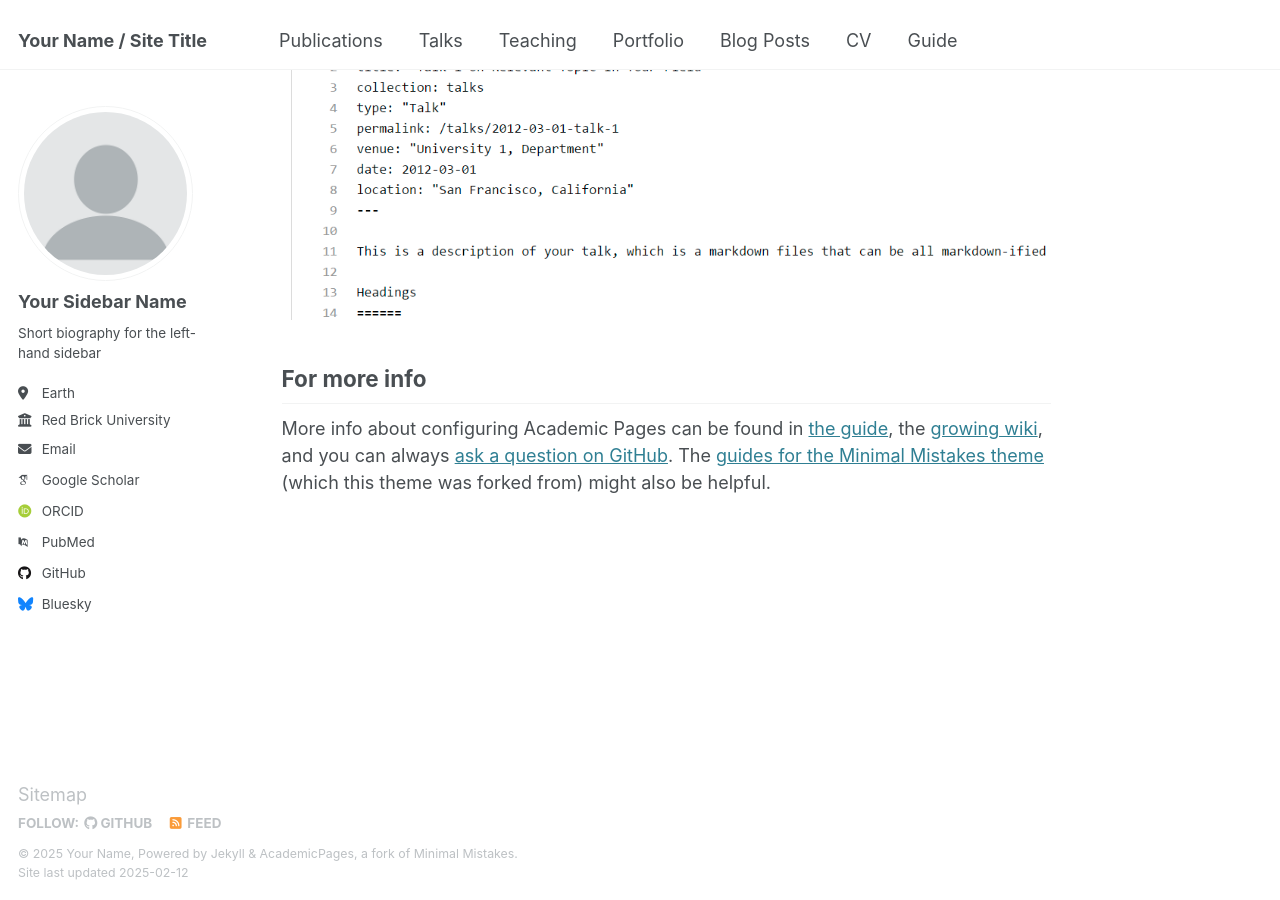
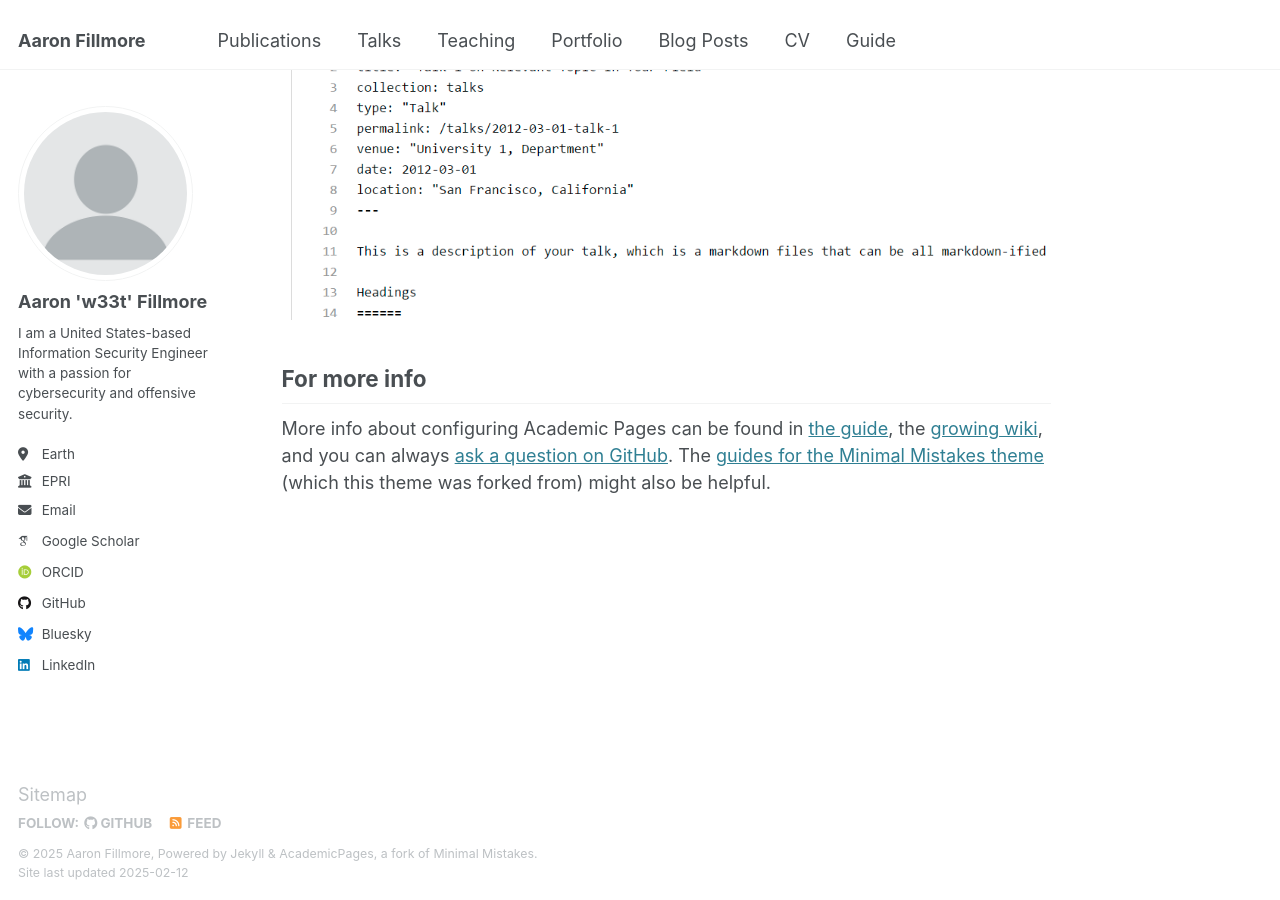
Before and after one commit to w33ts/w33ts.github.io, a Jekyll site: the page built from _pages/about.md, in a window 1280 px wide and 900 px high, scrolled down 2642 px. Built offline with Jekyll 4.4.1, drawn with Linux system fonts in a browser that asks for light colours; some web fonts are replaced.

Commit message:
Update _config.yml

```diff
--- a/_config.yml
+++ b/_config.yml
@@ -9,13 +9,13 @@
 # Basic Site Settings
 locale                   : "en-US"
 site_theme               : "default"
-title                    : "Your Name / Site Title"
+title                    : "Aaron Fillmore"
 title_separator          : "-"
-name                     : &name "Your Name"
+name                     : &name "Aaron Fillmore"
 description              : &description "personal description"
-url                      : https://academicpages.github.io # the base hostname & protocol for your site e.g. "https://[your GitHub username].github.io"
+url                      : https://w33t.io # the base hostname & protocol for your site e.g. "https://[your GitHub username].github.io"
 baseurl                  : "" # the subpath of your site, e.g. "/blog"
-repository               : "academicpages/academicpages.github.io"
+repository               : "w33ts/w33ts.github.io"
 
 # Site Author - The following control what appear as part of the author content on the side bar.
 #               If a field is blank the icon and link will not appear, otherwise it will be shown.
@@ -23,21 +23,21 @@ repository               : "academicpages/academicpages.github.io"
 author:
   # Biographic information
   avatar           : "profile.png"
-  name             : "Your Sidebar Name"
+  name             : "Aaron 'w33t' Fillmore"
   pronouns         : # example: "she/her"
-  bio              : "Short biography for the left-hand sidebar"
+  bio              : "I am a United States-based Information Security Engineer with a passion for cybersecurity and offensive security."
   location         : "Earth"
-  employer         : "Red Brick University"
+  employer         : "EPRI"
   uri              : # URL
-  email            : "none@example.org"
+  email            : "me@w33t.io"
 
   # Academic websites
   arxiv            : # URL - Update with the correct link to your profile
   googlescholar    : "https://scholar.google.com/citations?user=PS_CX0AAAAAJ"
   impactstory      : # URL
-  orcid            : "http://orcid.org/yourorcidurl"
+  orcid            : "https://orcid.org/0009-0007-9245-0939"
   semantic         : # URL
-  pubmed           : "https://www.ncbi.nlm.nih.gov/pubmed/?term=john+snow"
+  pubmed           : # "https://www.ncbi.nlm.nih.gov/pubmed/?term=john+snow"
   researchgate     : # URL
   scopus           : # URL
 
@@ -45,12 +45,12 @@ author:
   bitbucket        : # Username - Update with your username on the site
   codepen          : # Username
   dribbble         : # Username
-  github           : "academicpages"
+  github           : "w33ts"
   kaggle           : # Username
   stackoverflow    : # User number or user number and name (i.e., use "1" or "1/jeff-atwood")
 
   # Social media
-  bluesky          : "bsky.app" # Replace this with you Bluesky username
+  bluesky          : "w33t.io" # Replace this with you Bluesky username
   facebook         : # Username
   flickr           : # Username
   foursquare       : # Username
@@ -59,7 +59,7 @@ author:
   keybase          : # Username
   instagram        : # Username
   lastfm           : # Username
-  linkedin         : # Username
+  linkedin         : "w33t"
   mastodon         : # URL
   medium           : # URL
   pinterest        : # Username
```
